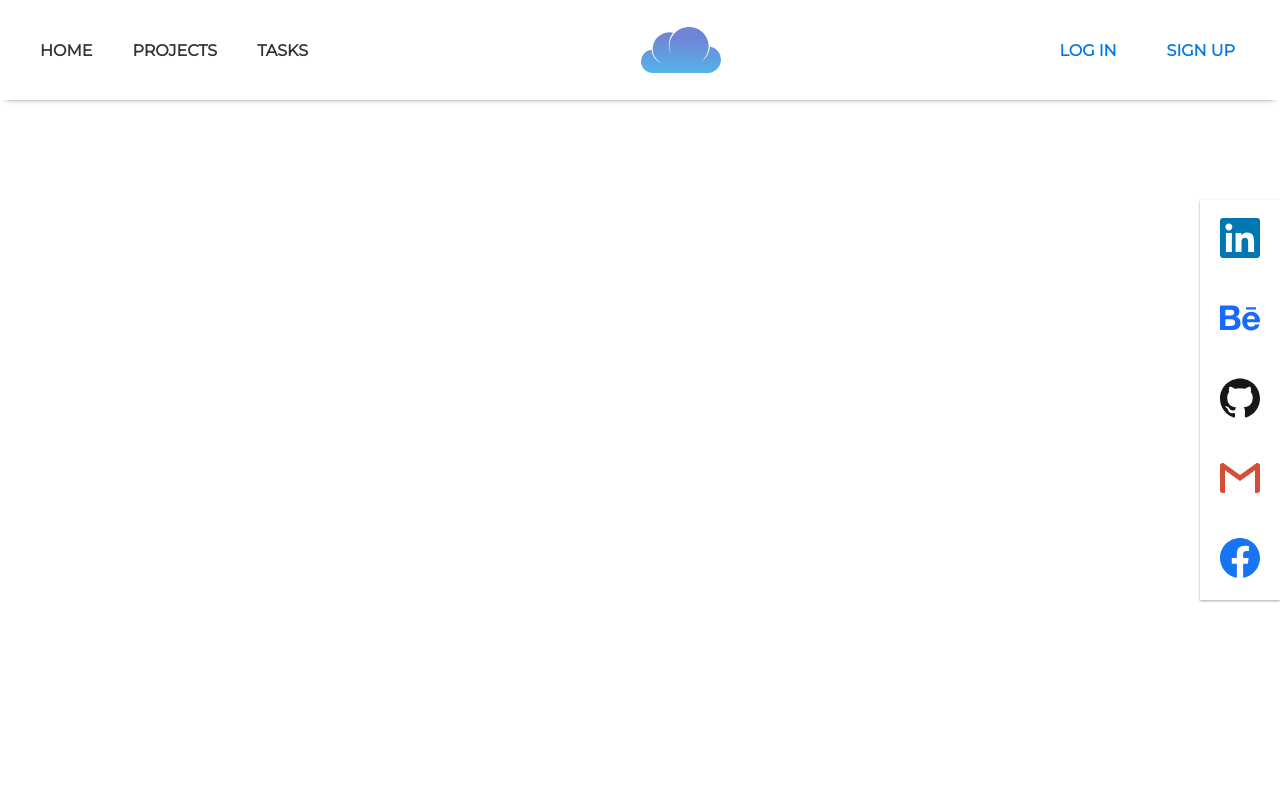
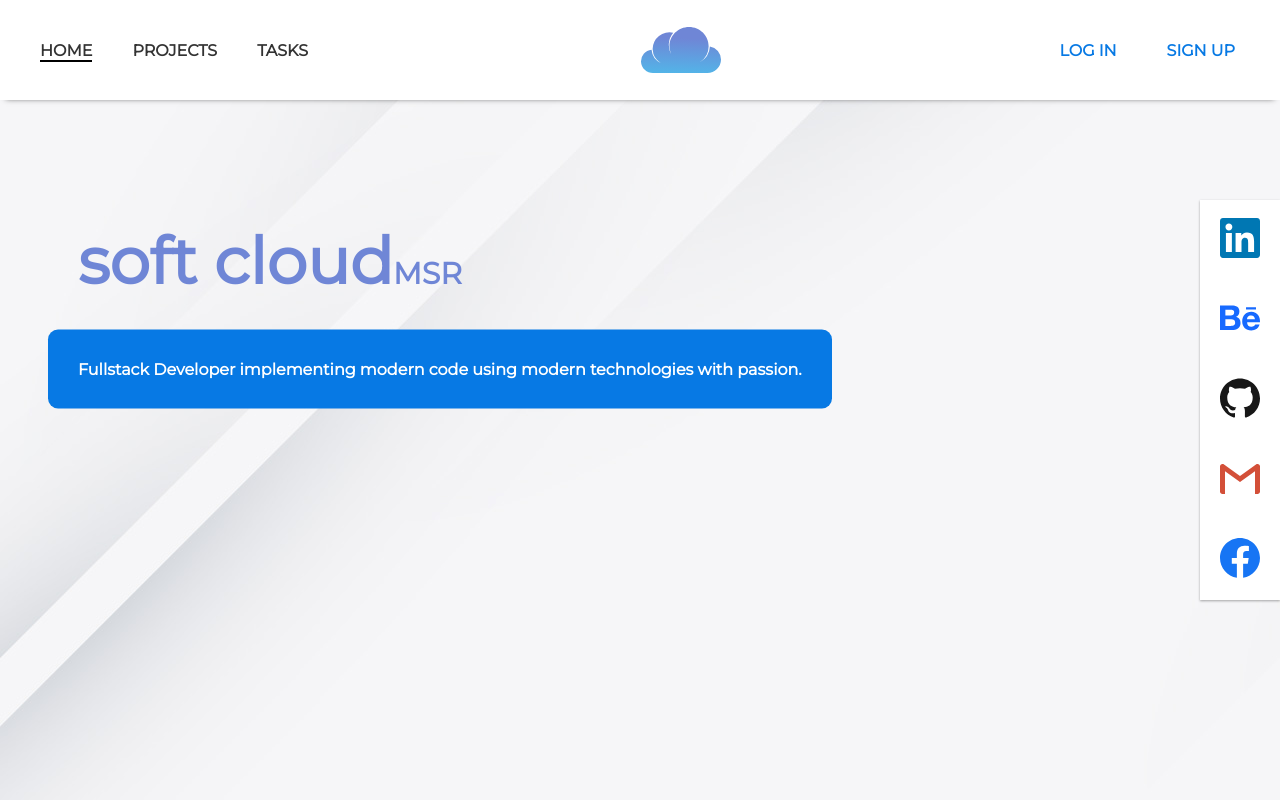
Before and after one commit to andrei-marius/final, a React (Create React App) app: page / in a window 1280 px wide. Built offline with nearby package versions, Linux system fonts and the light colour scheme.

Commit message:
fixed nav bar and home page

```diff
--- a/src/App.js
+++ b/src/App.js
@@ -1,5 +1,5 @@
 import React from 'react';
-import { BrowserRouter as Router, Switch, Route, Link } from 'react-router-dom';
+import { BrowserRouter as Router, Switch, Route, Link, NavLink } from 'react-router-dom';
 import classes from'./App.module.css';
 import Home from './pages/home/Home';
 import Projects from './pages/projects/Projects';
@@ -46,29 +46,35 @@ class App extends React.Component {
             <div className={classes['left-side']}>
               <ul className={classes['nav-bar']}>
                 <li>
-                  <Link to='/'>home</Link>
+                  <NavLink exact to='/' activeClassName={classes.active}>home</NavLink>
                 </li>
                 <li>
-                  <Link to='/projects'>projects</Link>
+                  <NavLink to='/projects'  activeClassName={classes.active}>projects</NavLink>
                 </li>
                 <li>
-                  <Link to='/tasks'>tasks</Link>
+                  <NavLink to='/tasks'  activeClassName={classes.active}>tasks</NavLink>
                 </li>
               </ul>
             </div>
             <div className={classes['logo-container']}>
-              <img src={logo} alt='logo'></img>
+              <Link to='/'>
+                <img src={logo} alt='logo'></img>
+              </Link>
             </div>
             <div className={classes['right-side']}>
-            {this.state.isLogged ? <Link to='/' onClick={this.clear} className={classes['log-out']}>log out</Link>
-              : <ul>
-              <li>
-                <Link to='/login'>log in</Link>
-              </li>
-              <li>
-                <Link to='/signup'>sign up</Link>
-              </li>
-            </ul> }
+            { this.state.isLogged
+              ?
+              <Link to='/' onClick={this.clear} className={classes['log-out']}>log out</Link>
+              :
+              <ul>
+                <li>
+                  <NavLink to='/login'>log in</NavLink>
+                </li>
+                <li>
+                  <NavLink to='/signup'>sign up</NavLink>
+                </li>
+              </ul>
+            }
             </div>
           </div>
           <Switch>
--- a/src/App.module.css
+++ b/src/App.module.css
@@ -24,6 +24,7 @@
   -moz-box-shadow: 0 4px 6px -6px #222;
   box-shadow: 0 4px 6px -6px #222;
   font-size: 10px;
+  background-color: var(--white);
 }
 
 .nav-bar {
@@ -31,8 +32,7 @@
 }
 
 .nav-bar li {
-  display: inline;
-  position: relative;
+  display: inline-block;
 }
 
 .nav-bar li a {
@@ -40,39 +40,48 @@
   color: var(--black);
   text-transform: uppercase;
   position: relative;
-  font-weight: 600;
+  font-weight: bold;
   margin-left: 10px;
 }
 
-.nav-bar li a:after {
-  content: "";
-  display: block;
+/* .nav-bar li a,
+.nav-bar li a:after,
+.nav-bar li a:before {
+  transition: all .3s;
+} */
+
+/* .nav-bar li a:after {
+  position: absolute;
+  bottom: 0;
+  left: 0;
+  right: 0;
+  margin: auto;
+  width: 0%;
+  content: '.';
+  color: transparent;
+  background-color: var(--black);
   height: 2px;
-  left: 50%;
-  position: absolute;
-  background: var(--black);
-  transition: width 0.3s ease 0s, left 0.3s ease 0s;
-  width: 0;
+} */
+
+/* .nav-bar li a:hover:after {
+  width: 100%;
+} */
+
+.nav-bar li a:hover {
+  color: var(--blue)
 }
 
-.nav-bar li a:hover {
-  color: var(--blue);
+.active {
+  border-bottom: 2px solid black;
 }
 
-.nav-bar li a:hover:after {
+/* .nav-bar li a:focus:after {
   width: 100%;
-  left: 0;
-}
+} */
 
-.nav-bar li a:focus {
-  color: var(--blue);
-}
-
-.nav-bar li a:focus:after {
-  width: 100%;
-  left: 0;
-  color: var(--blue);
-}
+/* .nav-bar li a:focus {
+  color: var(--blue)
+} */
 
 .logo-container {
   width: 3rem;
@@ -80,6 +89,7 @@
 
 .logo-container img {
   display: block;
+  cursor: pointer;
 }
 
 .right-side ul {
@@ -95,10 +105,11 @@
   text-decoration: none;
   text-transform: uppercase;
   position: relative;
-  font-weight: 600;
+  font-weight: bold;
   color: var(--blue);
   padding: 5px 5px;
   margin-right: 5px;
+  z-index: 1;
 }
 
 .right-side ul li a,
@@ -139,9 +150,20 @@
   width: 100%;
 }
 
+.right-side ul li a:focus {
+  color: var(--white);
+}
+
+.right-side ul li a:focus:after {
+  height: 100%;
+  left: 0;
+  top: 0;
+  width: 100%;
+}
+
 .log-out {
   text-transform: uppercase;
-  font-weight: 600;
+  font-weight: bold;
   cursor: pointer;
   text-decoration: none;
   color: var(--black);
--- a/src/pages/home/home.js
+++ b/src/pages/home/home.js
@@ -6,8 +6,18 @@ import github from '../../assets/img/github.svg';
 import gmail from '../../assets/img/gmail.svg';
 import facebook from '../../assets/img/facebook.svg';
 import { withRouter } from 'react-router-dom';
+import toastr from 'toastr';
+import toastrSetup from '../../helpers/toastr/toastr';
+import '../../helpers/toastr/toastr.css';
 
 class Home extends React.Component {
+  constructor(props) {
+    super(props);
+    this.state = {
+      textToCopy: 'rotar.seby1@gmail.com'
+    }
+}
+
   componentDidMount() {
     if(this.props.location.state && this.props.location.state.logged) {
       this.props.history.replace('', null);
@@ -15,25 +25,39 @@ class Home extends React.Component {
     }
   }
 
+  copyText = txt => {
+    navigator.clipboard.writeText(txt);
+    toastr.success('Copied! rotar.seby1@gmail.com');
+  }
+
   render() {
+    toastr.options = toastrSetup;
+
     return (
       <div>
+        <div className={classes.intro}>
+          <div className={classes.top}>
+            <div className={classes.left}>soft cloud</div>
+            <div className={classes.right}>MSR</div>
+          </div>
+          <div className={classes.bottom}>Fullstack Developer implementing modern code using modern technologies with passion.</div>
+        </div>
         <div className={classes.sidebar}>
           <div className={classes['contact-container']}>
-            <a href='https://www.linkedin.com/in/mihail-sebastian-rotar-92464a101/' target='_blank'>
-            <img className={classes.linkedin + ' ' + classes.icons} src={linkedin} alt='linkedin icon'></img>
+            <a href='https://www.linkedin.com/in/mihail-sebastian-rotar-92464a101/' target='_blank' rel="noopener noreferrer">
+              <img className={classes.linkedin + ' ' + classes.icons} src={linkedin} alt='linkedin icon'></img>
             </a>
-            <a href='https://www.behance.net/rotarsebastian' target='_blank'>
-            <img className={classes.behance + ' ' + classes.icons} src={behance} alt='behance icon'></img>
+            <a href='https://www.behance.net/rotarsebastian' target='_blank' rel="noopener noreferrer">
+              <img className={classes.behance + ' ' + classes.icons} src={behance} alt='behance icon'></img>
             </a>
-            <a href='https://github.com/rotarsebastian' target='_blank'>
-            <img className={classes.github + ' ' + classes.icons} src={github} alt='github icon'></img>
+            <a href='https://github.com/rotarsebastian' target='_blank' rel="noopener noreferrer">
+              <img className={classes.github + ' ' + classes.icons} src={github} alt='github icon'></img>
             </a>
-            <a href='https://www.linkedin.com/in/mihail-sebastian-rotar-92464a101/' target='_blank'>
-            <img className={classes.gmail + ' ' + classes.icons} src={gmail} alt='gmail icon'></img>
-            </a>
-            <a href='https://www.facebook.com/RotarSebastian1' target='_blank'>
-            <img className={classes.facebook + ' ' + classes.icons} src={facebook} alt='facebook icon'></img>
+            <button onClick={() => this.copyText(this.state.textToCopy)}>
+              <img className={classes.gmail + ' ' + classes.icons} src={gmail} alt='gmail icon'></img>
+            </button>
+            <a href='https://www.facebook.com/RotarSebastian1' target='_blank' rel="noopener noreferrer">
+              <img className={classes.facebook + ' ' + classes.icons} src={facebook} alt='facebook icon'></img>
             </a>
           </div>
         </div>
--- a/src/pages/home/home.module.css
+++ b/src/pages/home/home.module.css
@@ -11,25 +11,62 @@
     --blue: #0779e4;
     --ice-blue: #dcf3ff;
     --red:  #cc0000;
+    --purple-blue: #6f86d6;
+}
+
+body {
+    background-image: url("../../assets/img/background.jpg");
+    background-size: auto;
+}
+
+.top {
+    display: flex;
+    align-items: baseline;
+    padding: 20px;
+}
+
+.left {
+    font-size: 2rem;
+    color: var(--purple-blue);
+    font-weight: bold;
+}
+
+.right {
+    color: var(--purple-blue);
+    text-align: center;
+    font-weight: bold;
+    font-size: 15px;
+}
+
+.bottom {
+    background-color: var(--blue);
+    color: var(--white);
+    border-radius: 10px;
+    padding: 20px;
+    font-weight: bold;
 }
 
 .sidebar {
-    width: 80px;
-    height: 400px;
+    width: 100%;
+    height: 80px;
     position: absolute;
-    right: 0;
-    top: 50%;
-    transform: translate(0%, -50%);
+    bottom: 0;
     box-shadow: 0 1px 3px rgba(0, 0, 0, 0.12), 0 1px 2px rgba(0, 0, 0, 0.24);
+    background-color: var(--white);
 }
 
 .contact-container {
     display: flex;
-    flex-direction: column;
     align-items: center;
     height: 100%;
     width: 100%;
-    justify-content: space-around;
+    justify-content: center;
+}
+
+.contact-container button {
+    border: none;
+    background: none;
+    outline: none;
 }
 
 .linkedin {
@@ -53,6 +90,84 @@
 }
 
 .icons {
-    width: 40px;
+    width: 25px;
+    margin: 15px;
     cursor: pointer;
 }
+
+@media only screen and (max-width: 470px) {
+    .sidebar {
+        height: 60px;
+    }
+}
+
+@media only screen and (max-width: 720px) {
+    .intro {
+        margin: 30px 10px;
+    }
+}
+
+@media only screen and (min-width: 720px) {
+    .intro {
+        position: absolute;
+        top: calc(50% - 100px);
+        transform: translate(0%, -50%);
+        left: 3rem;
+    }
+
+    .top {
+        display: flex;
+        align-items: baseline;
+        padding: 30px;
+    }
+
+    .left {
+        font-size: 4rem;
+        color: var(--purple-blue);
+        font-weight: bold;
+    }
+
+    .right {
+        color: var(--purple-blue);
+        text-align: center;
+        font-weight: bold;
+        font-size: 30px;
+    }
+
+    .bottom {
+        background-color: var(--blue);
+        color: var(--white);
+        border-radius: 10px;
+        padding: 30px;
+        font-weight: bold;
+    }
+
+    .sidebar {
+        width: 80px;
+        height: 400px;
+        position: absolute;
+        right: 0;
+        top: 50%;
+        transform: translate(0%, -50%);
+        box-shadow: 0 1px 3px rgba(0, 0, 0, 0.12), 0 1px 2px rgba(0, 0, 0, 0.24);
+    }
+
+    .contact-container {
+        display: flex;
+        flex-direction: column;
+        align-items: center;
+        height: 100%;
+        width: 100%;
+        justify-content: space-around;
+    }
+
+    .icons {
+        width: 40px;
+    }
+}
+
+@media only screen and (min-width: 720px) and (max-width: 970px ) {
+    .bottom {
+        width: calc(100% - 130px);
+    }
+}
--- a/src/pages/login/login.module.css
+++ b/src/pages/login/login.module.css
@@ -22,6 +22,7 @@
     box-shadow: 0 1px 3px rgba(0, 0, 0, 0.12), 0 1px 2px rgba(0, 0, 0, 0.24);
     padding: 40px;
     border-radius: 5px;
+    background-color: var(--white);
 }
 
 .form-container input {
@@ -71,7 +72,7 @@ input:valid~label {
     width: 100%;
     padding: 10px;
     color: var(--white);
-    font-weight: 600;
+    font-weight: bold;
     border-radius: 5px;
 }
 
@@ -84,6 +85,15 @@ input:valid~label {
     margin-right: auto;
   }
 
+  .change-page {
+    cursor: pointer;
+    outline: none;
+    border: none;
+    background: none;
+    width: 100%;
+    margin-top: 10px;
+  }
+
   @media only screen and (min-width: 360px) {
     .form-container {
         width: 360px;
--- a/src/pages/signup/signup.js
+++ b/src/pages/signup/signup.js
@@ -86,6 +86,10 @@ class Signup extends React.Component {
       }
     }
 
+    changePage = () => {
+      this.props.history.push('/login');
+    }
+
   render() {
     const { btnLoading } = this.state;
     toastr.options = toastrSetup;
@@ -110,6 +114,7 @@ class Signup extends React.Component {
                     <label>Email</label>
                 </div>
                 <button className={classes['signup-btn']} type="submit">{btnLoading ? <i className="fa fa-circle-o-notch fa-spin"></i> : 'sign up'}</button>
+                <button className={classes['change-page']} onClick={this.changePage} type='button'>Already have an account? Log in here</button>
             </form>
         </div>
     )
```
Also changed, not shown: src/pages/login/login.js (+7 -2 lines), src/pages/projects/projects.js (+17 -31 lines), src/pages/projects/projects.module.css (+57 -22 lines), src/pages/signup/signup.module.css (+16 -1 lines), src/pages/tasks/tasks.js (+7 -30 lines), src/pages/tasks/tasks.module.css (+44 -1 lines), src/assets/img/background.jpg (added).
